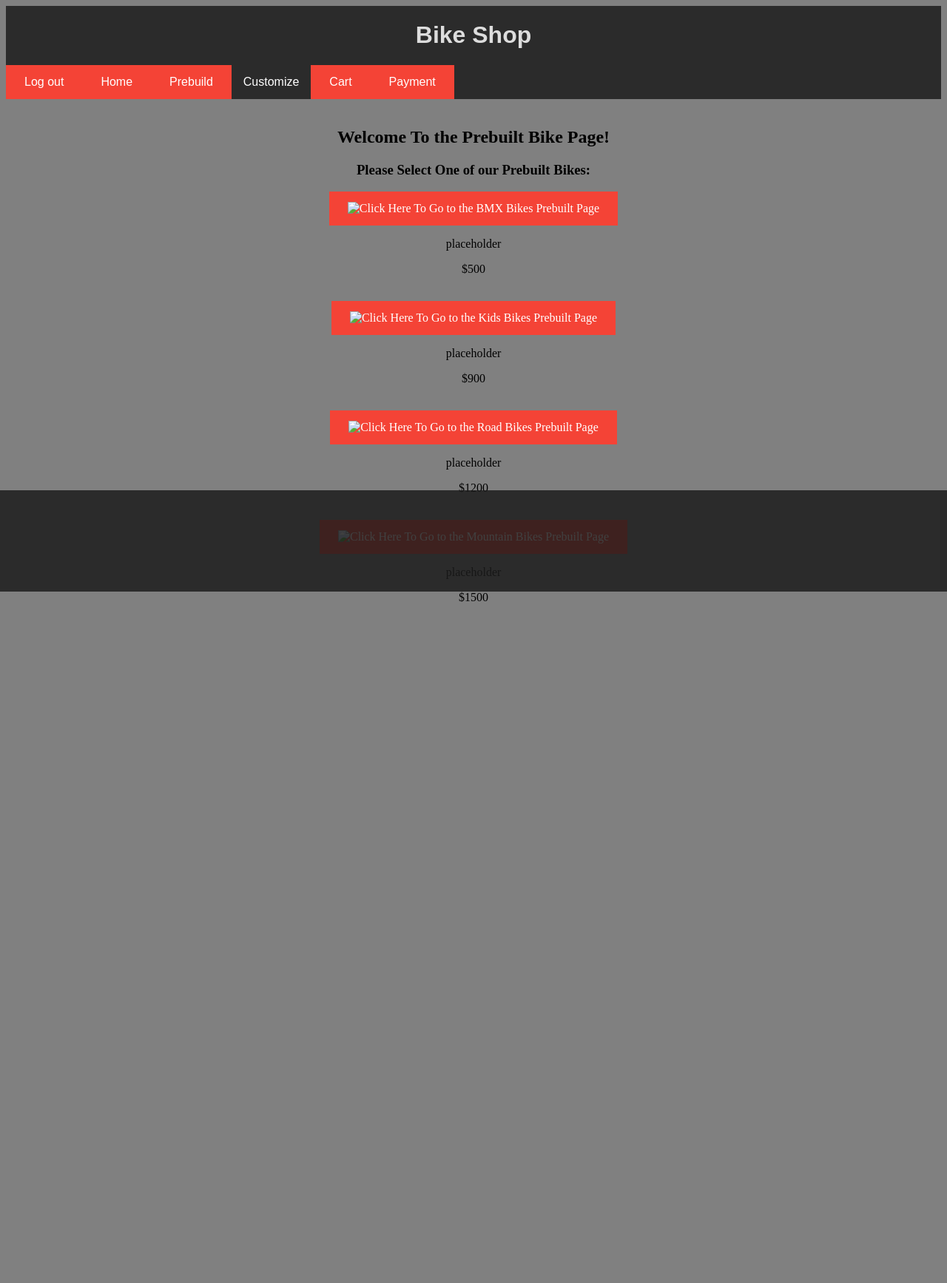
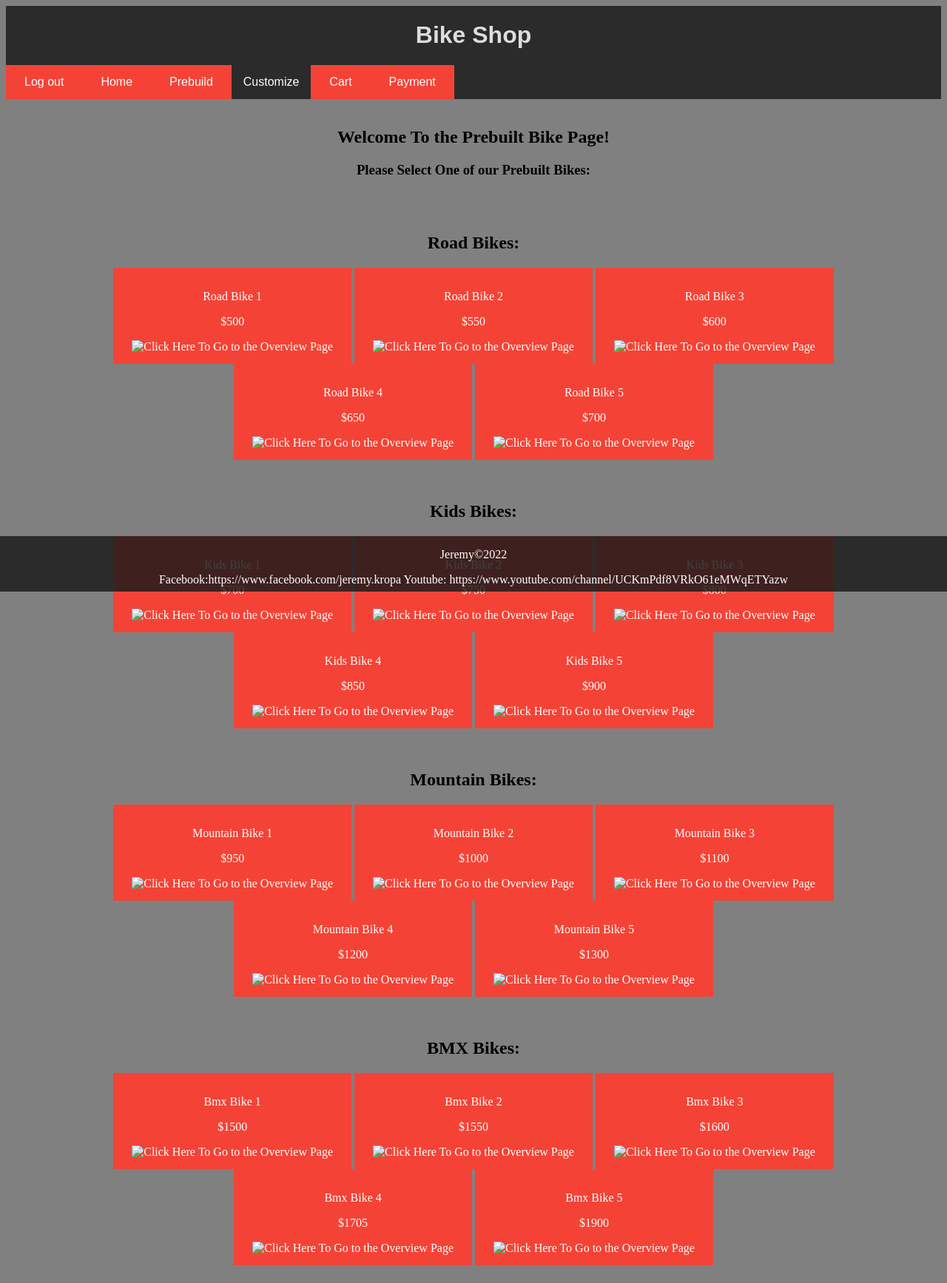
Before and after one commit to Jerkrop/BikeShopProject, a Flask app: page /Prebuild in a window 1280 px wide. Shown: the whole page at 74% size. Before the commit the page ends 814 px from the top, so only its background shows below. Run offline with Flask 2, Linux system fonts and the light colour scheme; some libraries are stand-ins or nearby versions.

Commit message:
Made the prebuild page better and styled it more

```diff
--- a/BikeShopFinalProject/MyProject/Static/main.css
+++ b/BikeShopFinalProject/MyProject/Static/main.css
@@ -416,3 +416,14 @@ a:hover, a:active {
   float:right;
 
 }
+.footer2 {
+  position: fixed;
+  left: 0;
+  bottom: 0;
+  width: 100%;
+  height: 75px;
+  background-color:rgba(27, 27, 27, 0.836);
+  color: white;
+  text-align: center;
+  margin-top:auto;
+}
--- a/BikeShopFinalProject/MyProject/Templates/OverviewPage.html
+++ b/BikeShopFinalProject/MyProject/Templates/OverviewPage.html
@@ -3,7 +3,7 @@
 <body>
     <link rel="stylesheet" href='../static/main.css'>
 
-    <form action="http://127.0.0.1:5000/Overiview" method="POST">
+    <form action="http://127.0.0.1:5000/Overview" method="POST">
     <div class="flex-container8">
 
         <h2>Welcome To the overview Page!</h2>
--- a/BikeShopFinalProject/MyProject/Templates/PrebuildPage.html
+++ b/BikeShopFinalProject/MyProject/Templates/PrebuildPage.html
@@ -84,34 +84,77 @@
         }
       }
       </script>
-     <div class="footer">
+     <div class="footer2">
+    <p>Jeremy©2022 </p>
+    <p>Facebook:https://www.facebook.com/jeremy.kropa Youtube: https://www.youtube.com/channel/UCKmPdf8VRkO61eMWqETYazw </p>
+
+    </div>
+    <p></p>
+    <div class="flex-container10">
+        <h2>Welcome To the Prebuilt Bike Page!</h2>
+        <h3>Please Select One of our Prebuilt Bikes:</h3>
+
+        <br>
+        <br>
+        <h2>Road Bikes:</h2>
+
+        <a class="prebuilt_" href="http://127.0.0.1:5000/Overview"> <p id="desc">Road Bike 1</p>
+            <p id="cost">$500</p><img id="img" title="Click Here To Go to the Overview Page" src="https://images.performancebike.com/cdn-cgi/image/f=auto,width=200/images/large/bikes/cult/01-cctw-22gw-b.jpg" /></a>
+        <a class="prebuilt_" href="http://127.0.0.1:5000/Overview"> <p id="desc">Road Bike 2</p>
+            <p id="cost">$550</p><img id="img" title="Click Here To Go to the Overview Page" src="https://images.performancebike.com/cdn-cgi/image/f=auto,width=200/images/large/bikes/cult/01-cctw-22gw-b.jpg" /></a>
+        <a class="prebuilt_" href="http://127.0.0.1:5000/Overview"> <p id="desc">Road Bike 3</p>
+            <p id="cost">$600</p><img id="img" title="Click Here To Go to the Overview Page" src="https://images.performancebike.com/cdn-cgi/image/f=auto,width=200/images/large/bikes/cult/01-cctw-22gw-b.jpg" /></a>
+        <a class="prebuilt_" href="http://127.0.0.1:5000/Overview"> <p id="desc">Road Bike 4</p>
+            <p id="cost">$650</p><img id="img" title="Click Here To Go to the Overview Page" src="https://images.performancebike.com/cdn-cgi/image/f=auto,width=200/images/large/bikes/cult/01-cctw-22gw-b.jpg" /></a>
+        <a class="prebuilt_" href="http://127.0.0.1:5000/Overview"> <p id="desc">Road Bike 5</p>
+            <p id="cost">$700</p><img id="img" title="Click Here To Go to the Overview Page" src="https://images.performancebike.com/cdn-cgi/image/f=auto,width=200/images/large/bikes/cult/01-cctw-22gw-b.jpg" /></a>
+
+            <br>
+        <br>
+        <br>
+        <h2>Kids Bikes:</h2>
+        <a  class="prebuilt_" href="http://127.0.0.1:5000/Overview"><p id="desc">Kids Bike 1</p>
+            <p id="cost">$700</p><img id="img" title="Click Here To Go to the Overview Page " src="https://images.performancebike.com/cdn-cgi/image/f=auto,width=200/images/large/bikes/kink/bk405pur22.jpg" /></a>
+        <a  class="prebuilt_" href="http://127.0.0.1:5000/Overview"><p id="desc">Kids Bike 2</p>
+            <p id="cost">$750</p><img id="img" title="Click Here To Go to the Overview Page " src="https://images.performancebike.com/cdn-cgi/image/f=auto,width=200/images/large/bikes/kink/bk405pur22.jpg" /></a>
+        <a  class="prebuilt_" href="http://127.0.0.1:5000/Overview"><p id="desc">Kids Bike 3</p>
+            <p id="cost">$800</p><img id="img" title="Click Here To Go to the Overview Page " src="https://images.performancebike.com/cdn-cgi/image/f=auto,width=200/images/large/bikes/kink/bk405pur22.jpg" /></a>
+        <a  class="prebuilt_" href="http://127.0.0.1:5000/Overview"><p id="desc">Kids Bike 4</p>
+            <p id="cost">$850</p><img id="img" title="Click Here To Go to the Overview Page " src="https://images.performancebike.com/cdn-cgi/image/f=auto,width=200/images/large/bikes/kink/bk405pur22.jpg" /></a>
+        <a  class="prebuilt_" href="http://127.0.0.1:5000/Overview"><p id="desc">Kids Bike 5</p>
+            <p id="cost">$900</p><img id="img" title="Click Here To Go to the Overview Page " src="https://images.performancebike.com/cdn-cgi/image/f=auto,width=200/images/large/bikes/kink/bk405pur22.jpg" /></a>
+
+            <br>
+        <br>
+        <br>
+        <h2>Mountain Bikes:</h2>
+        <a class="prebuilt_" href="http://127.0.0.1:5000/Overview"><p id="desc">Mountain Bike 1</p>
+            <p id="cost">$950</p><img id="img"title="Click Here To Go to the Overview Page" src="https://images.performancebike.com/cdn-cgi/image/f=auto,width=200/images/large/bikes/surly/bk3506.jpg" /></a>
+        <a class="prebuilt_" href="http://127.0.0.1:5000/Overview"><p id="desc">Mountain Bike 2</p>
+            <p id="cost">$1000</p><img id="img"title="Click Here To Go to the Overview Page" src="https://images.performancebike.com/cdn-cgi/image/f=auto,width=200/images/large/bikes/surly/bk3506.jpg" /></a>
+        <a class="prebuilt_" href="http://127.0.0.1:5000/Overview"><p id="desc">Mountain Bike 3</p>
+            <p id="cost">$1100</p><img id="img"title="Click Here To Go to the Overview Page" src="https://images.performancebike.com/cdn-cgi/image/f=auto,width=200/images/large/bikes/surly/bk3506.jpg" /></a>
+        <a class="prebuilt_" href="http://127.0.0.1:5000/Overview"><p id="desc">Mountain Bike 4</p>
+            <p id="cost">$1200</p><img id="img"title="Click Here To Go to the Overview Page" src="https://images.performancebike.com/cdn-cgi/image/f=auto,width=200/images/large/bikes/surly/bk3506.jpg" /></a>
+        <a class="prebuilt_" href="http://127.0.0.1:5000/Overview"><p id="desc">Mountain Bike 5</p>
+            <p id="cost">$1300</p><img id="img"title="Click Here To Go to the Overview Page" src="https://images.performancebike.com/cdn-cgi/image/f=auto,width=200/images/large/bikes/surly/bk3506.jpg" /></a>
 
 
+            <br>
+        <br>
+       <br>
+       <h2>BMX Bikes:</h2>
+        <a class="prebuilt_" href="http://127.0.0.1:5000/Overview"><p id="desc">Bmx Bike 1</p>
+            <p id="cost">$1500</p><img id="img" title="Click Here To Go to the Overview Page" src="https://images.performancebike.com/cdn-cgi/image/f=auto,width=200/images/large/bikes/surly/bk3506.jpg" /></a>
+        <a class="prebuilt_" href="http://127.0.0.1:5000/Overview"><p id="desc">Bmx Bike 2</p>
+            <p id="cost">$1550</p><img id="img" title="Click Here To Go to the Overview Page" src="https://images.performancebike.com/cdn-cgi/image/f=auto,width=200/images/large/bikes/surly/bk3506.jpg" /></a>
+        <a class="prebuilt_" href="http://127.0.0.1:5000/Overview"><p id="desc">Bmx Bike 3</p>
+            <p id="cost">$1600</p><img id="img" title="Click Here To Go to the Overview Page" src="https://images.performancebike.com/cdn-cgi/image/f=auto,width=200/images/large/bikes/surly/bk3506.jpg" /></a>
+        <a class="prebuilt_" href="http://127.0.0.1:5000/Overview"><p id="desc">Bmx Bike 4</p>
+            <p id="cost">$1705</p><img id="img" title="Click Here To Go to the Overview Page" src="https://images.performancebike.com/cdn-cgi/image/f=auto,width=200/images/large/bikes/surly/bk3506.jpg" /></a>
+        <a class="prebuilt_" href="http://127.0.0.1:5000/Overview"><p id="desc">Bmx Bike 5</p>
+            <p id="cost">$1900</p><img id="img" title="Click Here To Go to the Overview Page" src="https://images.performancebike.com/cdn-cgi/image/f=auto,width=200/images/large/bikes/surly/bk3506.jpg" /></a>
 
-    </div>
-
-    <div class="flex-container10">
-        <h2>Welcome To the Prebuilt Bike Page!</h2>
-
-        <h3>Please Select One of our Prebuilt Bikes:</h3>
-        <a class="prebuilt_" href="http://127.0.0.1:5000/BMXbikes"><img id="img" title="Click Here To Go to the BMX Bikes Prebuilt Page" src="https://images.performancebike.com/cdn-cgi/image/f=auto,width=200/images/large/bikes/cult/01-cctw-22gw-b.jpg" /></a>
-        <p id="desc">placeholder</p>
-        <p id="cost">$500</p>
-        <br>
-
-        <a  class="prebuilt_" href="http://127.0.0.1:5000/KidsBikes"><img id="img" title="Click Here To Go to the Kids Bikes Prebuilt Page " src="https://images.performancebike.com/cdn-cgi/image/f=auto,width=200/images/large/bikes/kink/bk405pur22.jpg" /></a>
-        <p id="desc">placeholder</p>
-        <p id="cost">$900</p>
-        <br>
-
-        <a class="prebuilt_" href="http://127.0.0.1:5000/Roadbike"><img id="img"title="Click Here To Go to the Road Bikes Prebuilt Page" src="https://images.performancebike.com/cdn-cgi/image/f=auto,width=200/images/large/bikes/surly/bk3506.jpg" /></a>
-        <p id="desc">placeholder</p>
-        <p id="cost">$1200</p>
-        <br>
-
-        <a class="prebuilt_" href="http://127.0.0.1:5000/MountainBikes"><img id="img" title="Click Here To Go to the Mountain Bikes Prebuilt Page" src="https://images.performancebike.com/cdn-cgi/image/f=auto,width=200/images/large/bikes/surly/bk3506.jpg" /></a>
-        <p id="desc">placeholder</p>
-        <p id="cost">$1500</p>
         <br>
 
     </form>
--- a/BikeShopFinalProject/MyProject/Templates/StorePage.html
+++ b/BikeShopFinalProject/MyProject/Templates/StorePage.html
@@ -46,7 +46,6 @@ if (isAuthenticated) {
 
           </div>
           <a href="http://127.0.0.1:5000/OverviewPage">Cart</a>
-          <a href="http://127.0.0.1:5000/PaymentPage">Payment</a>
         </div>
       </div>
 
--- a/BikeShopFinalProject/MyProject/main.py
+++ b/BikeShopFinalProject/MyProject/main.py
@@ -128,7 +128,7 @@ def kids_bike():
 def MountainBikes():
     return render_template('/MountainBikes.html')
 
-@app.route('/OverviewPage')
+@app.route('/Overview')
 def OverviewPage():
     return render_template('/OverviewPage.html')
 
```
